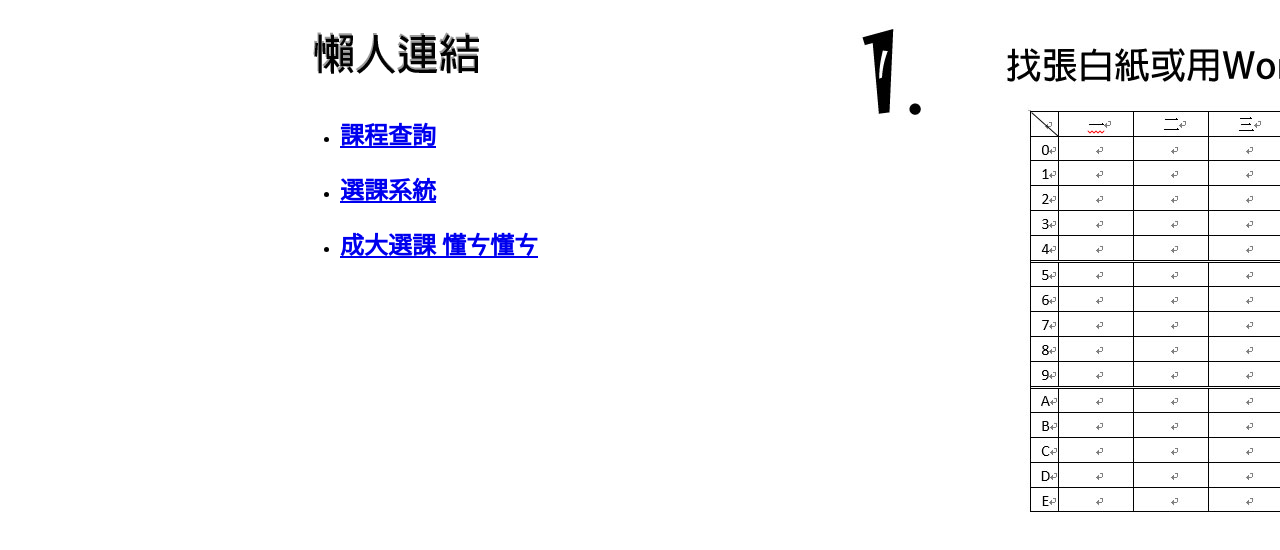
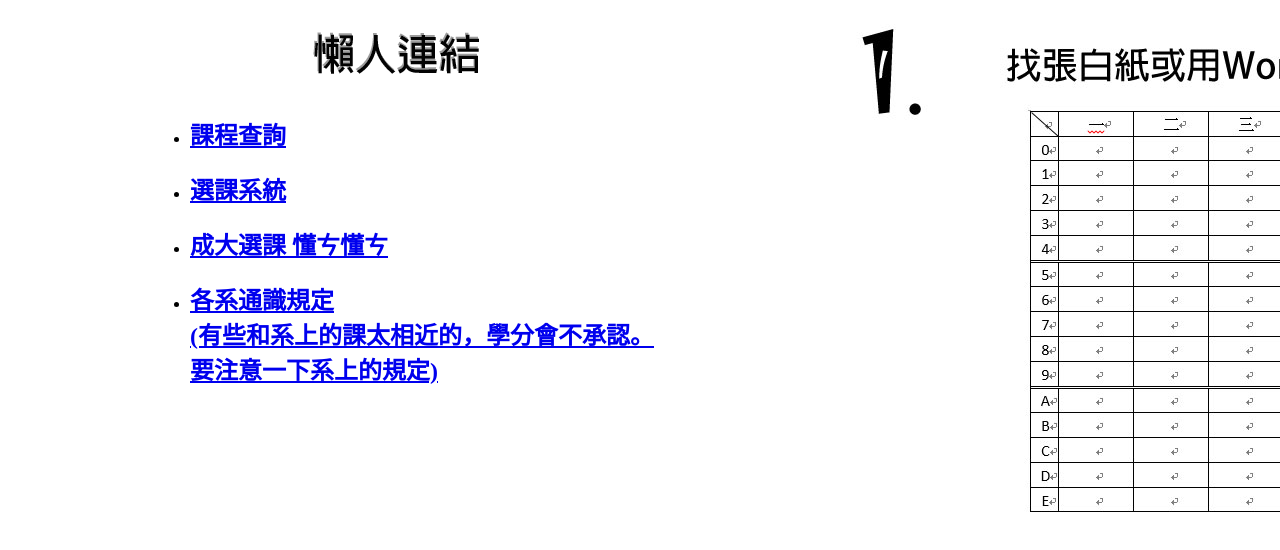
Before and after one commit to LuisHsu/NCKU_freshman_select, a plain HTML site: page tutorial.html in a window 1280 px wide. Shown: the top 550 px of the page. Drawn offline with Linux system fonts and the light colour scheme.

Commit message:
1.1
Update

```diff
--- a/tutorial.css
+++ b/tutorial.css
@@ -20,7 +20,7 @@ body {
 
 #HyperLink{
 	top:80px;
-	left:300px;
+	left:150px;
 	position:absolute;
 }
 
--- a/tutorial.html
+++ b/tutorial.html
@@ -12,6 +12,7 @@
 				<li><h2><a href="http://course-query.acad.ncku.edu.tw/qry/" target="_blank">課程查詢</a></h2></li>
 				<li><h2><a href="http://course.ncku.edu.tw/course/index.php?type=an" target="_blank">選課系統</a></h2></li>
 				<li><h2><a href="https://www.facebook.com/groups/637099219647956/" target="_blank">成大選課 懂ㄘ懂ㄘ</a></h2></li>
+				<li><h2><a href="http://cge.ncku.edu.tw/files/13-1024-124162.php?Lang=zh-tw" target="_blank">各系通識規定<br>(有些和系上的課太相近的，學分會不承認。<br>要注意一下系上的規定)</a></h2></li>
 			</ul>
 		</div>
 		<div id="tutor_1">
```
